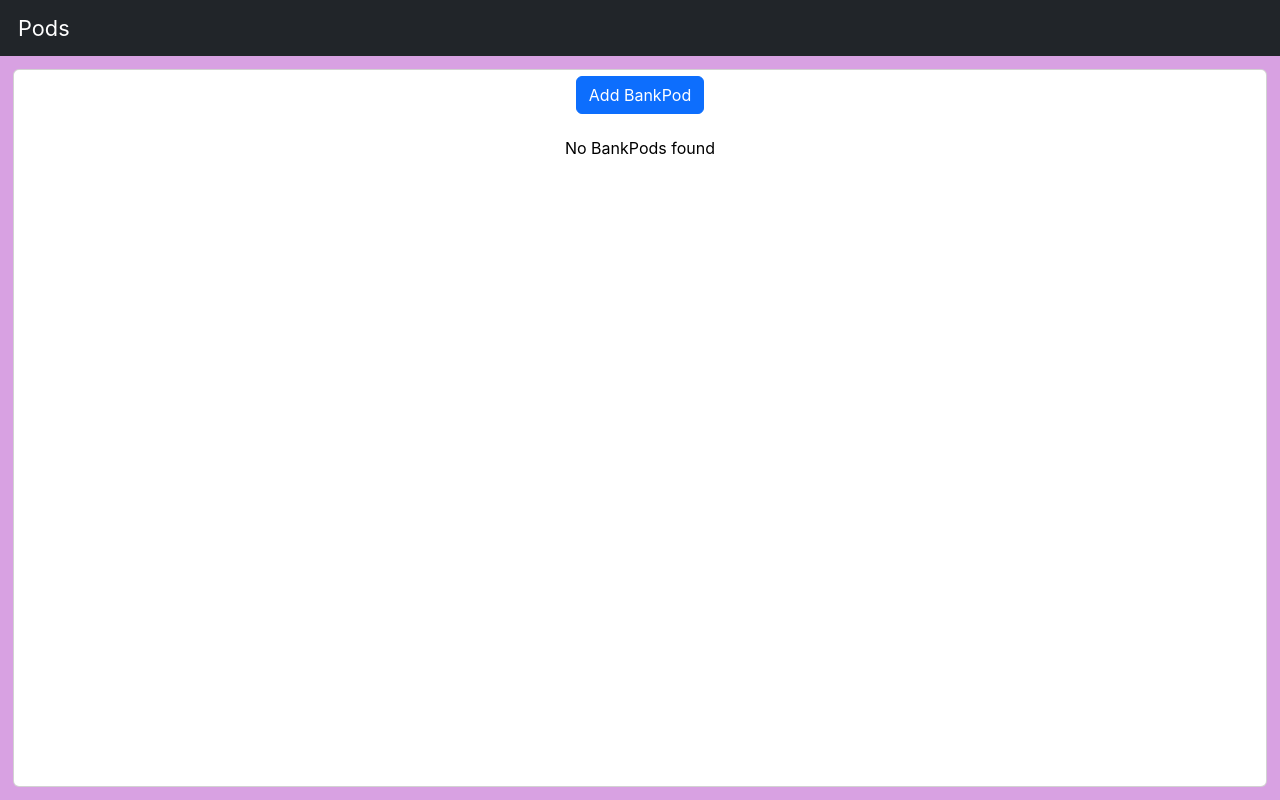
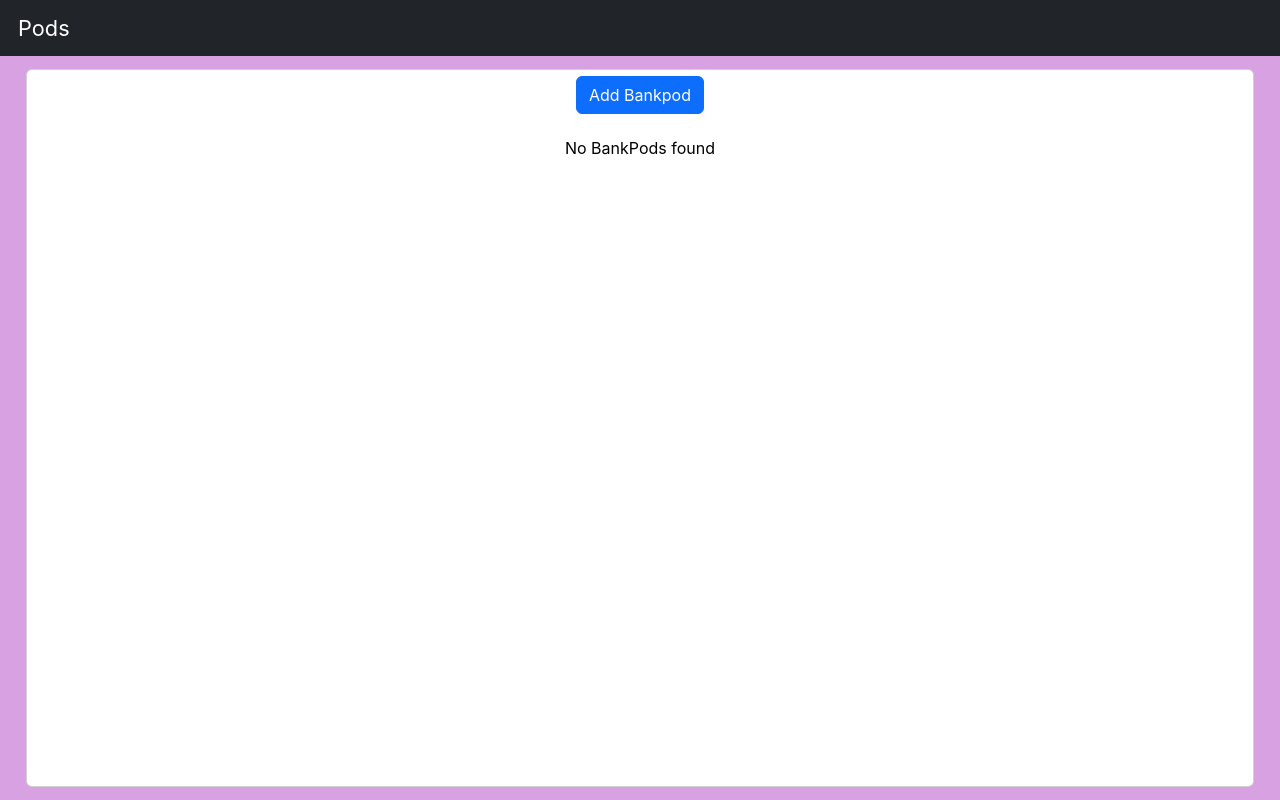
Before and after one commit to kschmelter13/podsfrontend, a React (Create React App) app: page / in a window 1280 px wide. Built offline with nearby package versions, Linux system fonts and the light colour scheme; the HTML template or start-up script is replaced by a standard one.

Commit message:
new dash

```diff
--- a/src/components/podsdash.js
+++ b/src/components/podsdash.js
@@ -1,28 +1,50 @@
 import React from 'react'
 import { useState } from 'react'
-import { Card, Grid, Button } from 'react-bootstrap'
+import { Card, Grid, Button, Modal, Form} from 'react-bootstrap'
 import Bankpod from './bankpod'
 
 export default function Podsdash() {
     const [bankPods, setPods] = useState([])
     const [showModal, setModal] = useState(false)
+    const [bankName, setBankName] = useState('')
 
-    function addBank() {
+    const addBankpod = (newPod) => {
+      setPods([...bankPods, newPod])
+    }
 
+    const handleSubmit = (event) => {
+        event.preventDefault();
+        addBankpod({name: bankName, money: 0});
+        setModal(false);
     }
 
 
-
     return (
-        <div style={{ height: '93vh' , padding: '1%'}}>
+        <div style={{ height: '93vh' , paddingLeft: '2%', paddingRight: '2%', paddingTop: '1%', paddingBottom: '1%'}}>
             <Card
                 className="bg-white text-black"
                 style={{ height: '100%'}}
             >
                 <div className="button-container" style={{ height: '50px', display: 'flex', justifyContent: 'center', alignItems: 'center'}}>
-                    <Button variant="primary" onClick={addBank()}>Add BankPod</Button>
+                    <Button variant="primary" onClick={() => setModal(true)}>Add Bankpod</Button>
                 </div>
                 <Card.Body>
+                    <Modal show={showModal} onHide={() => setModal(false)}>
+                        <Modal.Header closeButton>
+                            <Modal.Title>Add Bankpod</Modal.Title>
+                        </Modal.Header>
+                        <Modal.Body>
+                            <Form onSubmit={handleSubmit}>
+                                <Form.Group>
+                                    <Form.Label>Bank Name</Form.Label>
+                                    <Form.Control type="text" value={bankName} onChange={(event) => setBankName(event.target.value)} placeholder="Enter bank name" required/>
+                                </Form.Group>
+                                <Button variant="primary" type="submit">
+                                    Add
+                                </Button>
+                            </Form>
+                        </Modal.Body>
+                    </Modal>
                     {bankPods.length < 1 ? <p>No BankPods found</p> : bankPods.map(() => <Bankpod/>)}
                 </Card.Body>
             </Card>
--- a/src/index.css
+++ b/src/index.css
@@ -1,4 +1,5 @@
 body {
+  background-color: #d8a1e2;
   margin: 0;
   font-family: -apple-system, BlinkMacSystemFont, 'Segoe UI', 'Roboto', 'Oxygen',
     'Ubuntu', 'Cantarell', 'Fira Sans', 'Droid Sans', 'Helvetica Neue',
```
